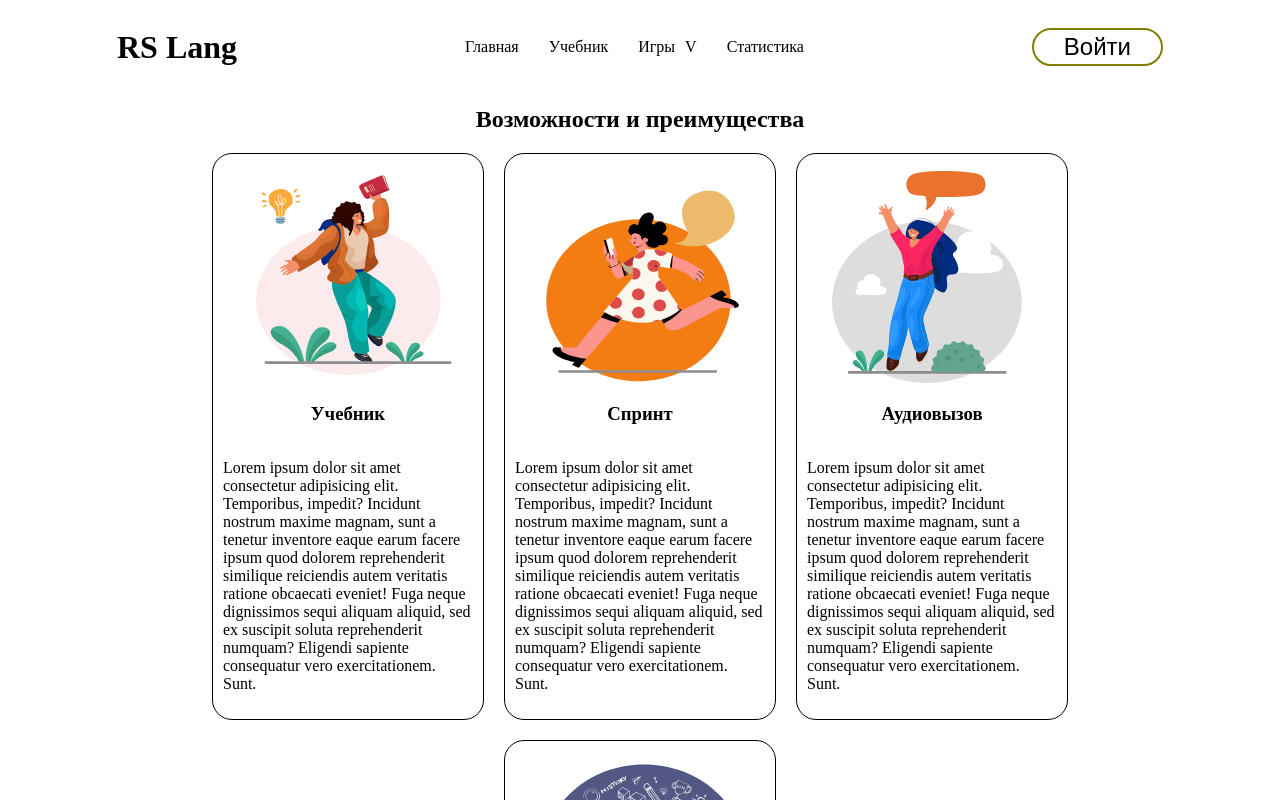
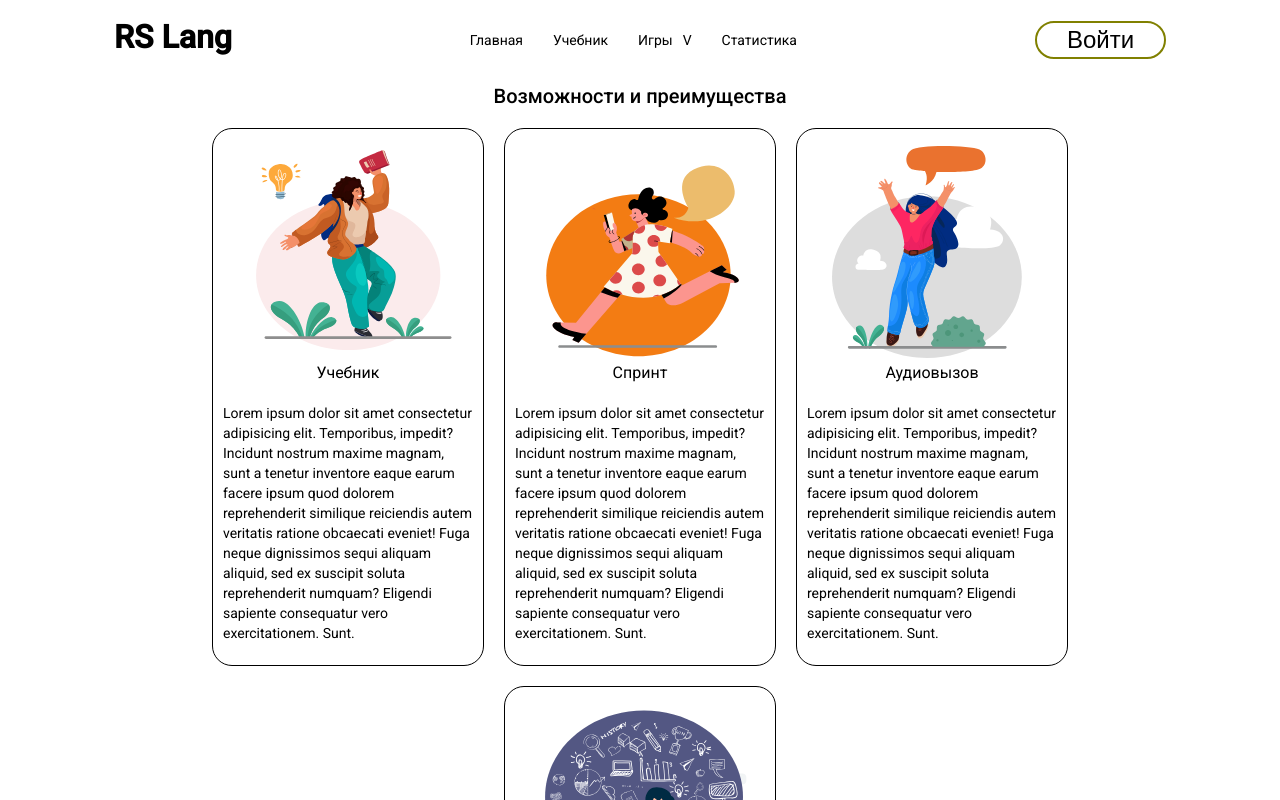
Before and after one commit to mDjeee/rslang, an Angular app: page / in a window 1280 px wide. Shown: the top 800 px of the page. Built offline with nearby package versions, Linux system fonts and the light colour scheme.

Commit message:
feat: add angular material

```diff
--- a/angular.json
+++ b/angular.json
@@ -23,6 +23,7 @@
               "src/assets"
             ],
             "styles": [
+              "./node_modules/@angular/material/prebuilt-themes/pink-bluegrey.css",
               "src/styles.css"
             ],
             "scripts": []
@@ -90,6 +91,7 @@
               "src/assets"
             ],
             "styles": [
+              "./node_modules/@angular/material/prebuilt-themes/pink-bluegrey.css",
               "src/styles.css"
             ],
             "scripts": []
--- a/package.json
+++ b/package.json
@@ -11,10 +11,12 @@
   "private": true,
   "dependencies": {
     "@angular/animations": "^14.1.0",
+    "@angular/cdk": "^14.1.3",
     "@angular/common": "^14.1.0",
     "@angular/compiler": "^14.1.0",
     "@angular/core": "^14.1.0",
     "@angular/forms": "^14.1.0",
+    "@angular/material": "^14.1.3",
     "@angular/platform-browser": "^14.1.0",
     "@angular/platform-browser-dynamic": "^14.1.0",
     "@angular/router": "^14.1.0",
--- a/src/app/app.module.ts
+++ b/src/app/app.module.ts
@@ -10,6 +10,7 @@ import { AppRoutingModule } from './app-routing.module';
 import { MainComponent } from './pages/main/main.component';
 import { CapabilitiesComponent } from './components/capabilities/capabilities.component';
 import { TeamComponent } from './components/team/team.component';
+import { BrowserAnimationsModule } from '@angular/platform-browser/animations';
 
 @NgModule({
   declarations: [
@@ -24,7 +25,8 @@ import { TeamComponent } from './components/team/team.component';
   ],
   imports: [
     BrowserModule,
-    AppRoutingModule
+    AppRoutingModule,
+    BrowserAnimationsModule
   ],
   providers: [],
   bootstrap: [AppComponent]
--- a/src/index.html
+++ b/src/index.html
@@ -6,8 +6,11 @@
   <base href="/">
   <meta name="viewport" content="width=device-width, initial-scale=1">
   <link rel="icon" type="image/x-icon" href="favicon.ico">
+  <link rel="preconnect" href="https://fonts.gstatic.com">
+  <link href="https://fonts.googleapis.com/css2?family=Roboto:wght@300;400;500&display=swap" rel="stylesheet">
+  <link href="https://fonts.googleapis.com/icon?family=Material+Icons" rel="stylesheet">
 </head>
-<body>
+<body class="mat-typography">
   <app-root></app-root>
 </body>
 </html>
--- a/src/styles.css
+++ b/src/styles.css
@@ -6,3 +6,6 @@
   font-family: Jost-k;
   src: url("/assets/font/Jost-Light.ttf") format("opentype");
 }
+
+html, body { height: 100%; }
+body { margin: 0; font-family: Roboto, "Helvetica Neue", sans-serif; }
```
Also changed, not shown: 1 other file (tests, documents, lock files or other folders).
